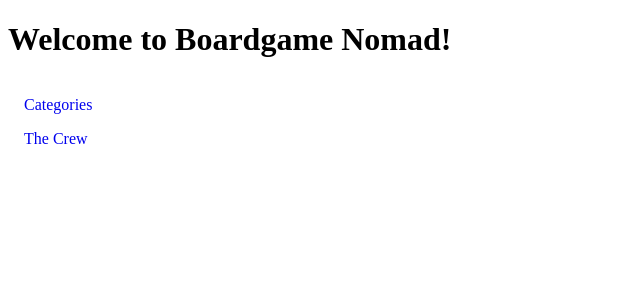
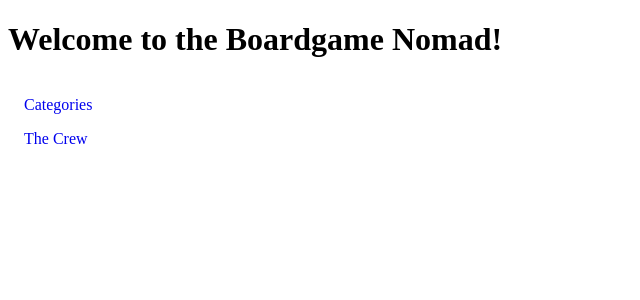
Before and after one commit to mmachenry/boardgame-nomad, a React (Vite) app: page / in a window 1280 px wide. Shown: the top 300 px of the page, without its empty margins (0-640 px from the left). Built offline with nearby package versions, Linux system fonts and the light colour scheme.

Commit message:
title test

```diff
--- a/src/routes/Home.tsx
+++ b/src/routes/Home.tsx
@@ -5,7 +5,7 @@ import { Link } from "react-router-dom"
 const Home = () => {
   return (
     <>
-      <h1>Welcome to Boardgame Nomad!</h1>
+      <h1>Welcome to the Boardgame Nomad!</h1>
       <List>
         <ListItem component={Link} to='/categories'>Categories</ListItem>
         <ListItem component={Link} to='/the-crew'>The Crew</ListItem>
```
